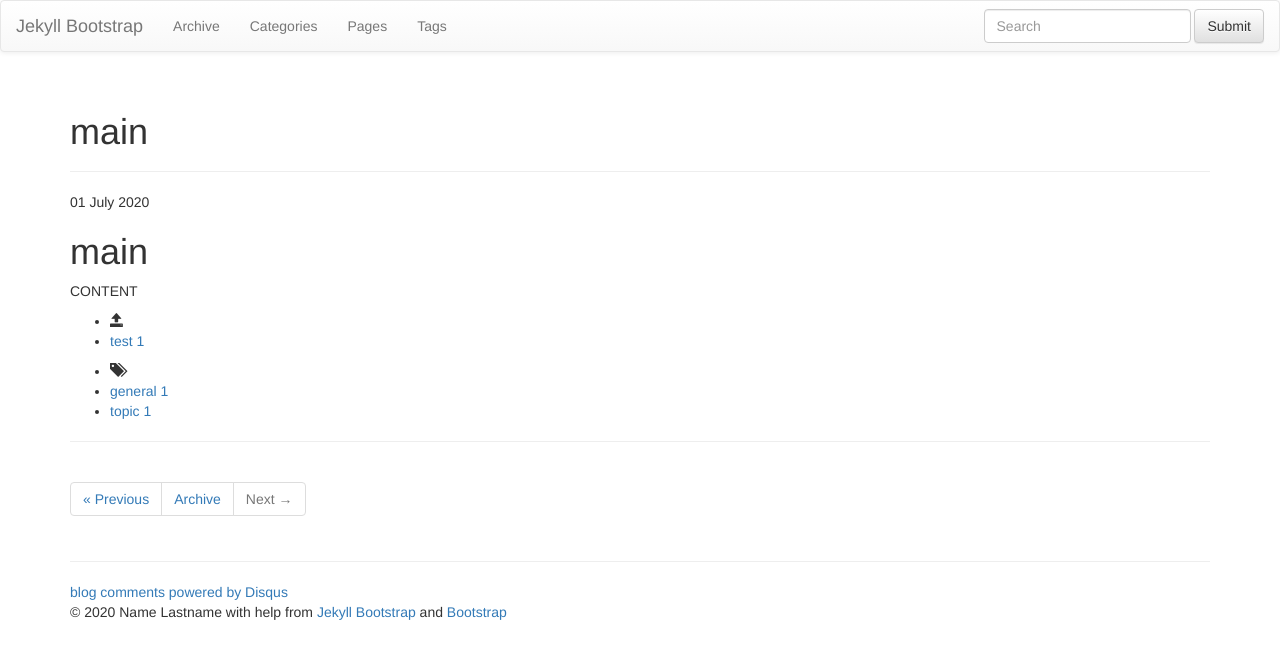
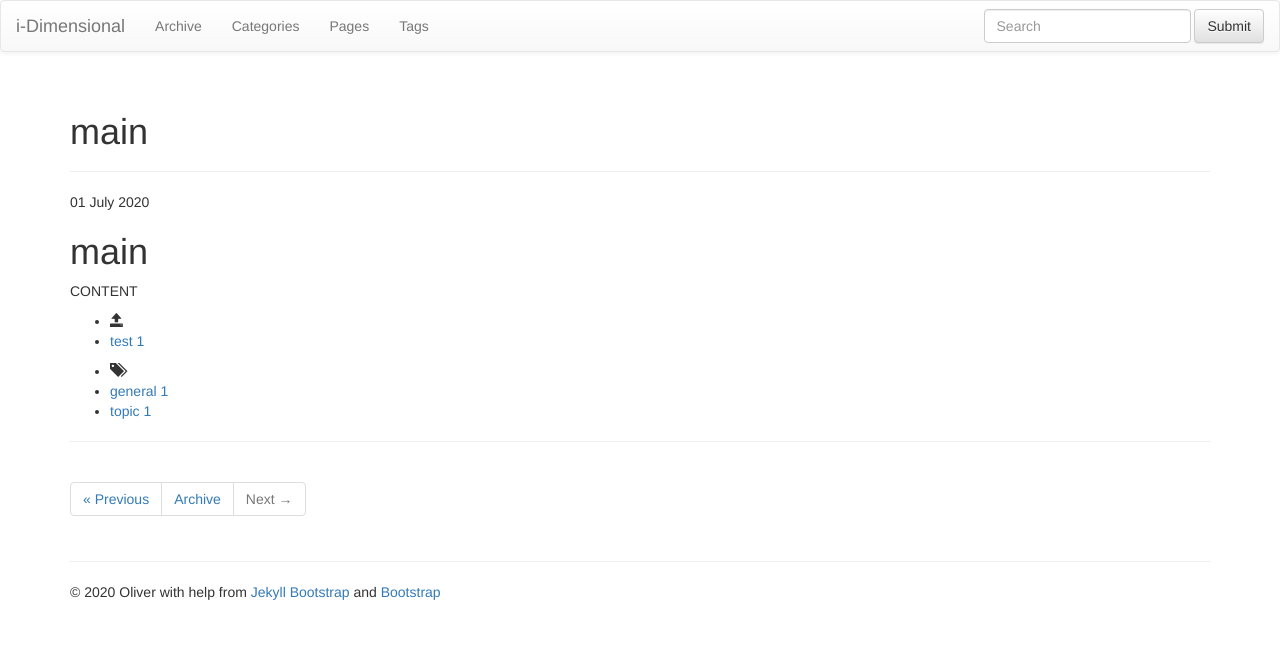
Before and after one commit to nadathos/nadathos.github.io, a Jekyll site: the page built from _posts/2020-01-27-testpage.md, in a window 1280 px wide. Shown: the top 659 px of the page. Built offline with Jekyll 4.4.1, drawn with Linux system fonts in a browser that asks for light colours; nearby versions of some CDN libraries; library files that are not in the unit come from our copies; comment, search, counter and statistics services are not loaded.

Commit message:
change config

```diff
--- a/_config.yml
+++ b/_config.yml
@@ -8,12 +8,12 @@ highlighter: pygments
 # Themes are encouraged to use these universal variables
 # so be sure to set them if your theme uses them.
 #
-title : Jekyll Bootstrap
-tagline: Site Tagline
+title : i-Dimensional
+tagline: Games and General Culture
 author :
-  name : Name Lastname
-  email : blah@email.test
-  github : username
+  name : Oliver
+  email : oliver.idim@gmail.com
+  github : nadathos
   twitter : username
   feedburner : feedname
 
@@ -25,7 +25,7 @@ author :
 # Else if you are pushing to username.github.io, replace with your username.
 # Finally if you are pushing to a GitHub project page, include the project name at the end.
 #
-production_url : http://username.github.io
+production_url : http://nadathos.github.io
 
 gems: ["jekyll-sitemap"]
 
@@ -82,7 +82,7 @@ JB :
   # Set 'provider' to false to turn commenting off globally.
   #
   comments :
-    provider : disqus
+    provider : false
     disqus :
       short_name : jekyllbootstrap
     livefyre :
@@ -102,7 +102,7 @@ JB :
   # Set 'provider' to false to turn analytics off globally.
   #
   analytics :
-    provider : google
+    provider : false
     gauges :
         site_id : 'SITE ID'
     google :
```
